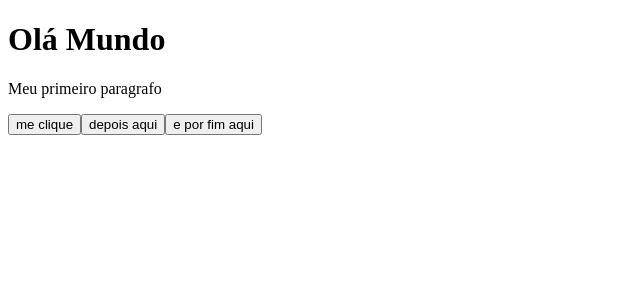
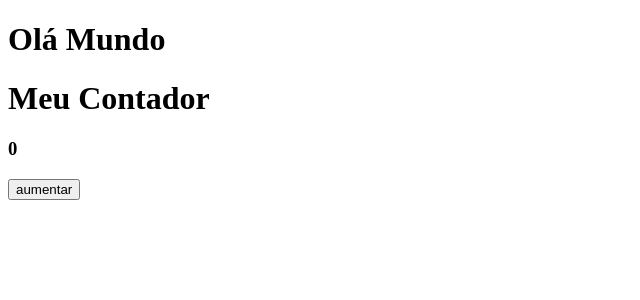
Before and after one commit to LucasCta/projeto_ada_react, a React (Vite) app: page / in a window 1280 px wide. Shown: the top 300 px of the page, without its empty margins (0-640 px from the left). Built offline with nearby package versions, Linux system fonts and the light colour scheme.

Commit message:
States and Events

```diff
--- a/src/App.jsx
+++ b/src/App.jsx
@@ -1,22 +1,11 @@
-import MeuComponente from "./components/MeuComponente.jsx"
+import MeuContador from "./components/MeuContador.jsx"
 
-function App() {
+export default function App() {
 
   return (
     <div>
       <h1>Olá Mundo</h1>
-      <MeuComponente />
-      <MeuBotao conteudo='me clique'/>
-      <MeuBotao conteudo='depois aqui'/>
-      <MeuBotao conteudo='e por fim aqui'/>
+      <MeuContador />
     </div>
   )
 }
-
-function MeuBotao(props) {
-  return (
-    <button>{props.conteudo}</button>
-  )
-}
-
-export default App
--- a/src/components/MeuComponente.jsx
+++ /dev/null
@@ -1,5 +0,0 @@
-export default function MeuComponente() {
-  return (
-    <p>Meu primeiro paragrafo</p>
-  )
-}
--- /dev/null
+++ b/src/components/MeuContador.jsx
@@ -0,0 +1,18 @@
+import { useState } from 'react'
+
+export default function MeuContador() {
+
+  const [contador, setContador] = useState(0);
+
+  function aumentar(){
+    setContador(contador + 1);
+  }
+
+  return (
+    <div>
+      <h1>Meu Contador</h1>
+      <h3>{contador}</h3>
+      <button onClick={aumentar}>aumentar</button>
+   </div>
+  )
+}
```
